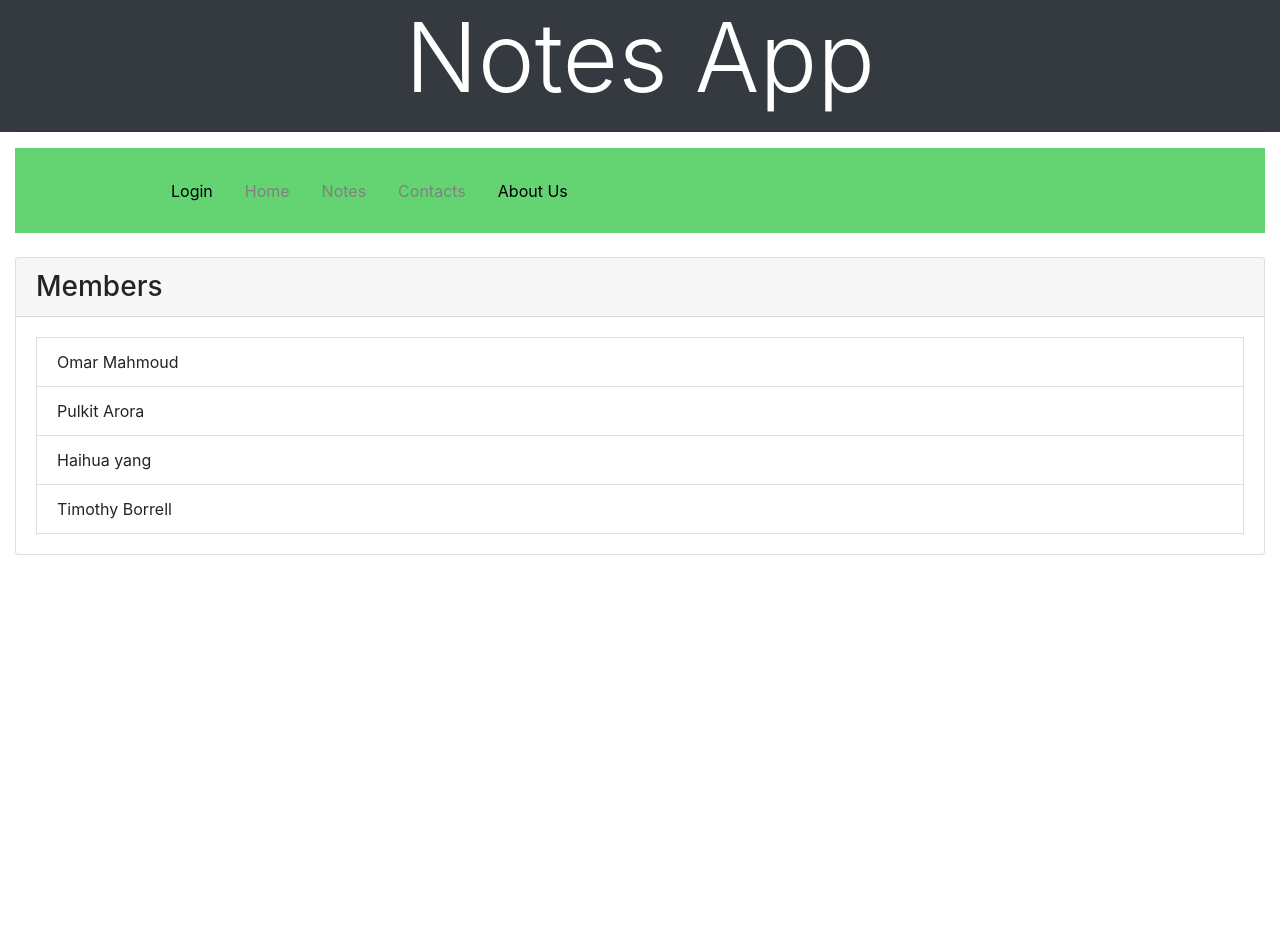
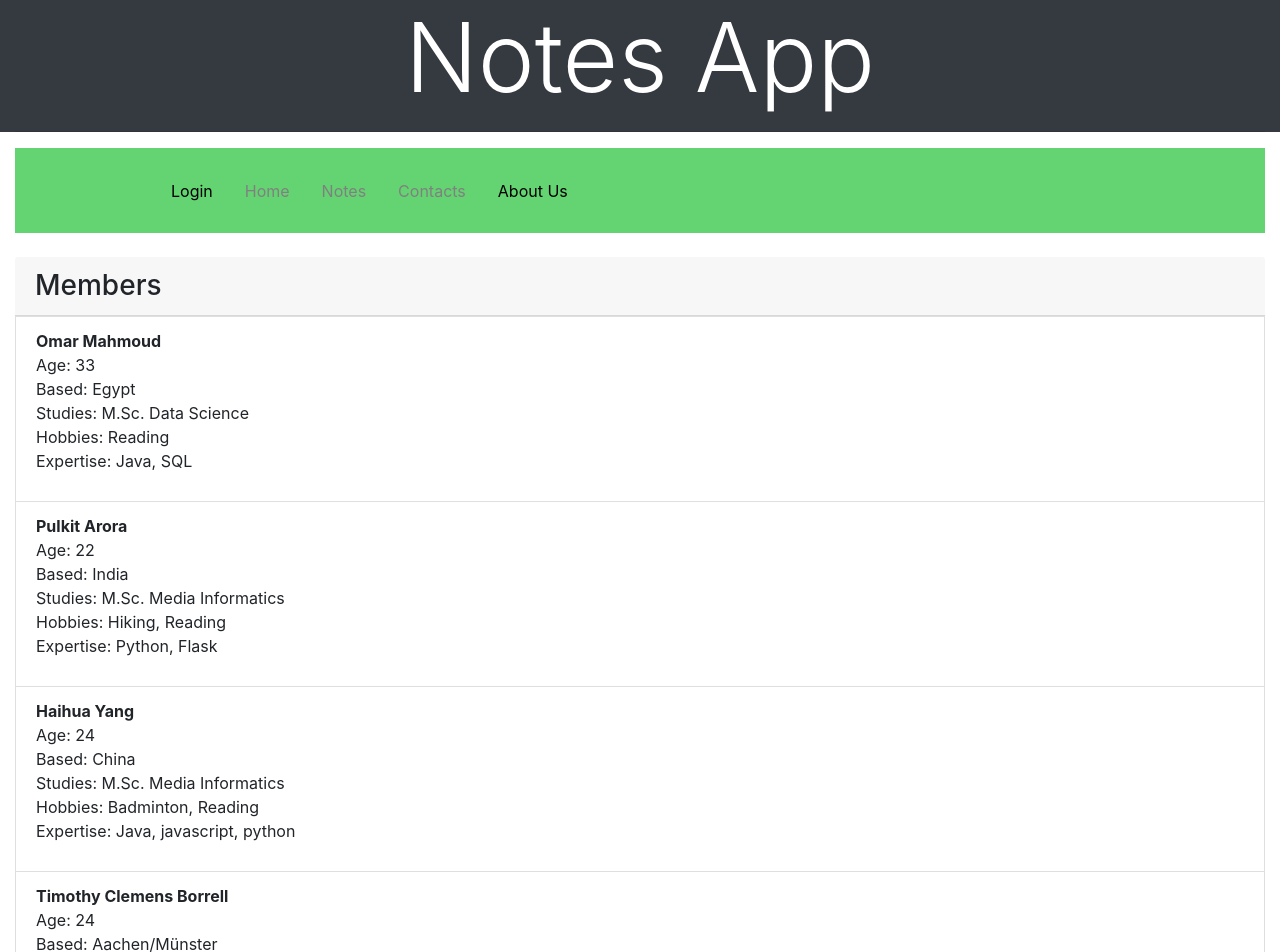
Before and after one commit to pulkit6559/solid-decentralized-notes, a React (Create React App) app in the folder notes-react-simple/: page /about in a window 1280 px wide. Shown: the top 952 px of the page. Before the commit the page ends 800 px from the top, so only its background shows below. Built offline with nearby package versions, Linux system fonts and the light colour scheme.

Commit message:
Teamspage updatet

```diff
--- a/notes-react-simple/src/pages/Team.js
+++ b/notes-react-simple/src/pages/Team.js
@@ -7,15 +7,58 @@ class Team extends Component {
 
     render() {
         return (
-            <div className="card">
+
+            <ol class="list-group list-group-numbered">
                 <h3 className="card-header">Members</h3>
-                <div className="card-body">
-                    <span className="list-group-item">Omar Mahmoud</span>
-                    <span className="list-group-item">Pulkit Arora</span>
-                    <span className="list-group-item">Haihua yang</span>
-                    <span className="list-group-item">Timothy Borrell</span>
-                </div>
-            </div>
+                    <li class="list-group-item d-flex justify-content-between align-items-start">
+                        <div class="ms-2 me-auto">
+                            <div class="fw-bold"><b>Omar Mahmoud</b></div>
+                                <p>
+                                    Age: 33 <br />
+                                    Based: Egypt <br />
+                                    Studies: M.Sc. Data Science <br />
+                                    Hobbies: Reading <br />
+                                    Expertise: Java, SQL
+                                </p>
+                            </div>
+                    </li>
+                    <li class="list-group-item d-flex justify-content-between align-items-start">
+                        <div class="ms-2 me-auto">
+                            <div class="fw-bold"><b>Pulkit Arora</b></div>
+                                <p>
+                                    Age: 22 <br />
+                                    Based: India <br />
+                                    Studies: M.Sc. Media Informatics <br />
+                                    Hobbies: Hiking, Reading <br />
+                                    Expertise: Python, Flask <br />
+                                </p>
+                            </div>
+                    </li>
+                    <li class="list-group-item d-flex justify-content-between align-items-start">
+                        <div class="ms-2 me-auto">
+                            <div class="fw-bold"><b>Haihua Yang</b></div>
+                                <p>
+                                    Age: 24 <br />
+                                    Based: China <br />
+                                    Studies: M.Sc. Media Informatics <br />
+                                    Hobbies: Badminton, Reading <br />
+                                    Expertise: Java, javascript, python <br />
+                                </p>
+                            </div>
+                    </li>
+                    <li class="list-group-item d-flex justify-content-between align-items-start">
+                        <div class="ms-2 me-auto">
+                            <div class="fw-bold"><b>Timothy Clemens Borrell</b></div>
+                                <p>
+                                    Age: 24 <br />
+                                    Based: Aachen/Münster	 <br />
+                                    Studies: M.Sc. Data Science (2nd Semester) <br />
+                                    Hobbies: Golf, Piano, Reading<br />
+                                    Expertise: Python, Java, VBA, Latex, MATLAB <br />
+                                </p>
+                            </div>
+                    </li>
+                </ol>
         );
     }
 }
```
